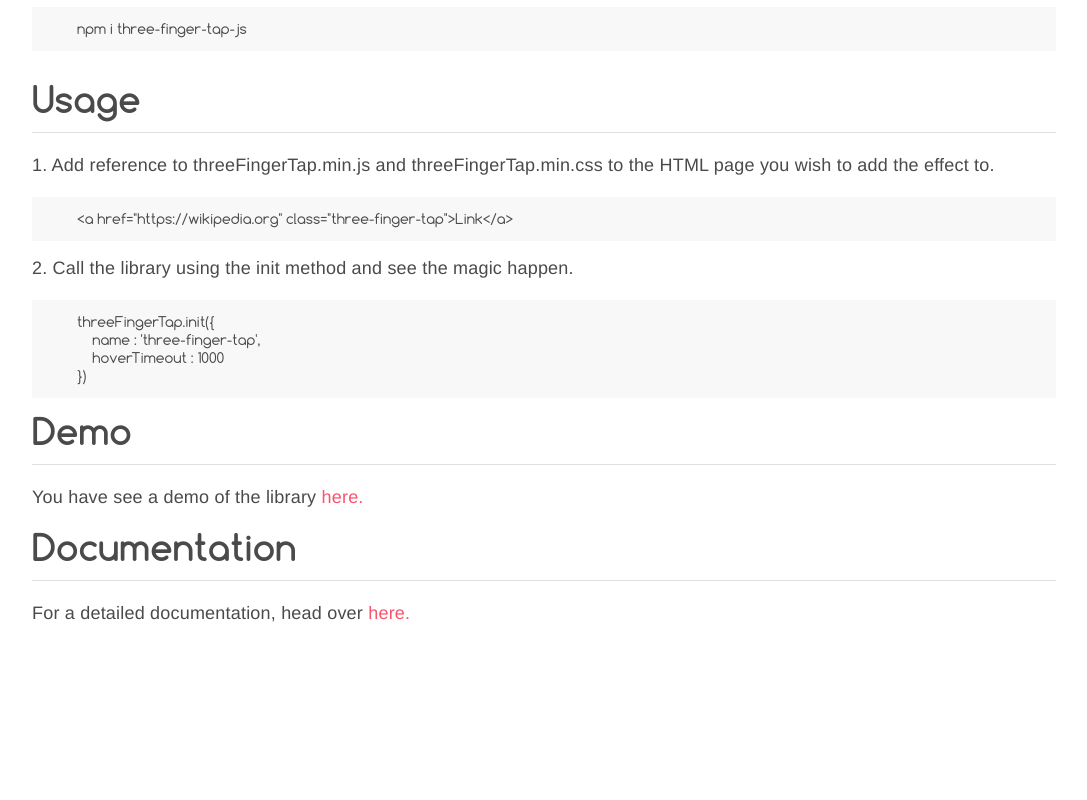
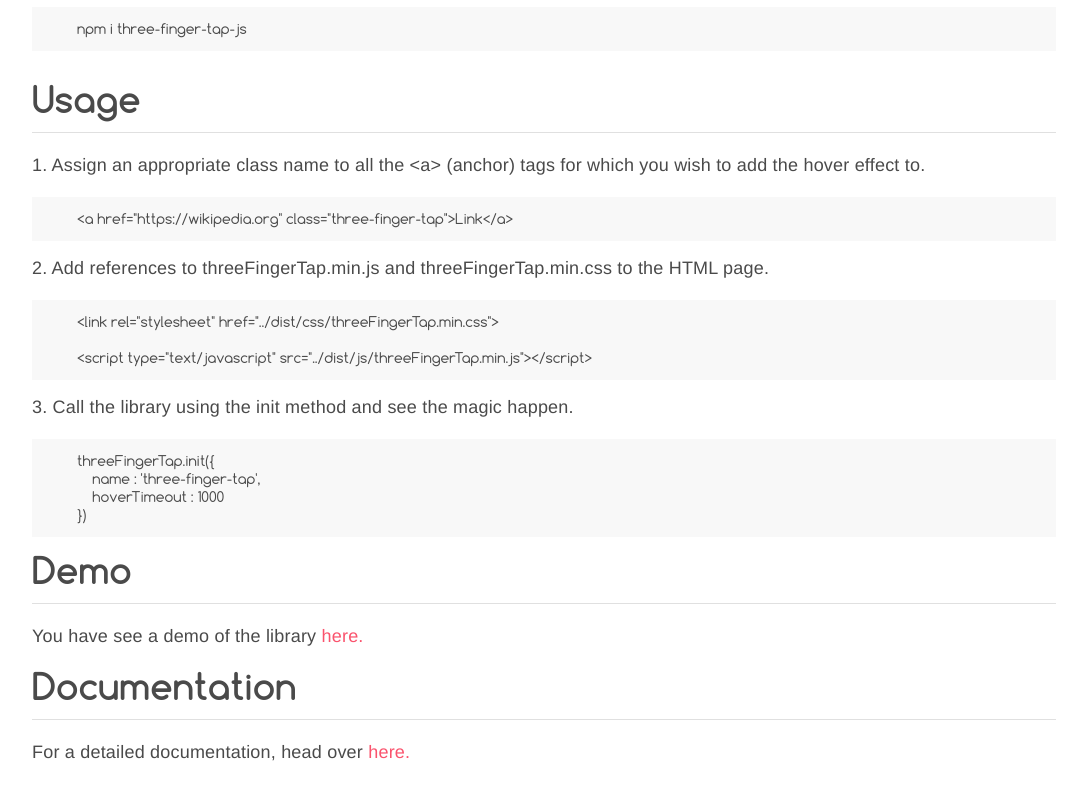
Before and after one commit to sidthesloth92/three-finger-tap-js, a website: page index.html in a window 1280 px wide. Shown: the part 988-1788 px from the top of the page, without its empty margins (96-1183 px from the left). Before the commit the page ends 1693 px from the top, so only its background shows below. Drawn offline with Linux system fonts and the light colour scheme.

Commit message:
updated index with proper usage steps

```diff
--- a/index.html
+++ b/index.html
@@ -48,9 +48,13 @@
         </section>
         <section class="section--general section--usage">
             <h1 class="section--general--heading">Usage</h1>
-            <p class="section--general--text">1.  Add reference to threeFingerTap.min.js and threeFingerTap.min.css to the HTML page you wish to add the effect to.</p>
+            <p class="section--general--text">1.  Assign an appropriate class name to all the &lt;a&gt; (anchor) tags for which you wish to add the hover effect to.</p>
             <pre class="section--general--snippet">&lt;a href="https://wikipedia.org" class="three-finger-tap"&gt;Link&lt;/a&gt;</pre>
-            <p class="section--general--text">2. Call the library using the init method and see the magic happen.</p>
+            <p class="section--general--text">2.  Add references to threeFingerTap.min.js and threeFingerTap.min.css to the HTML page.</p>
+            <pre class="section--general--snippet">&lt;link rel="stylesheet" href="../dist/css/threeFingerTap.min.css"&gt;
+
+&lt;script type="text/javascript" src="../dist/js/threeFingerTap.min.js"&gt;&lt;/script&gt;</pre>
+            <p class="section--general--text">3. Call the library using the init method and see the magic happen.</p>
             <pre class="section--general--snippet">
 threeFingerTap.init({
     name : 'three-finger-tap',
```
